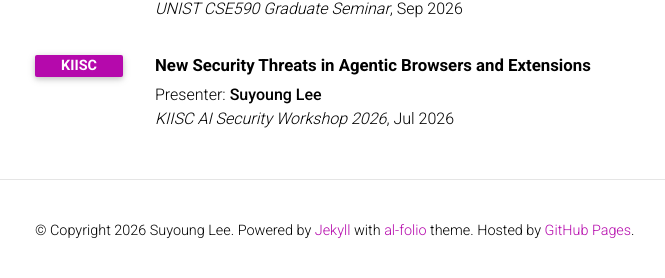
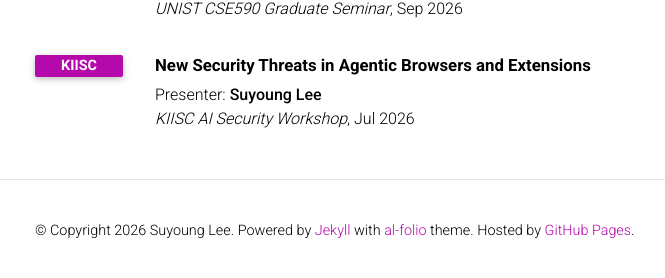
Before and after one commit to leeswimming/leeswimming.github.io, a Jekyll site: the page built from _pages/about.md, in a window 1280 px wide and 900 px high, scrolled down 565 px, cut to the strip 518-796 px from the top of the window. Shown: the whole strip, without its empty margins (120-785 px from the left). Built offline with Jekyll 4.4.1, drawn with Linux system fonts in a browser that asks for light colours; comment, search, counter and statistics services are not loaded; a style sheet for code colours, icons or effects is not loaded.

Commit message:
Minor fix

```diff
--- a/_data/talks.yml
+++ b/_data/talks.yml
@@ -18,7 +18,7 @@
   selected: true
 
 - title: "New Security Threats in Agentic Browsers and Extensions"
-  venue: "KIISC AI Security Workshop 2026"
+  venue: "KIISC AI Security Workshop"
   year: 2026
   month: Jul
   date: 2026-07-14
```
